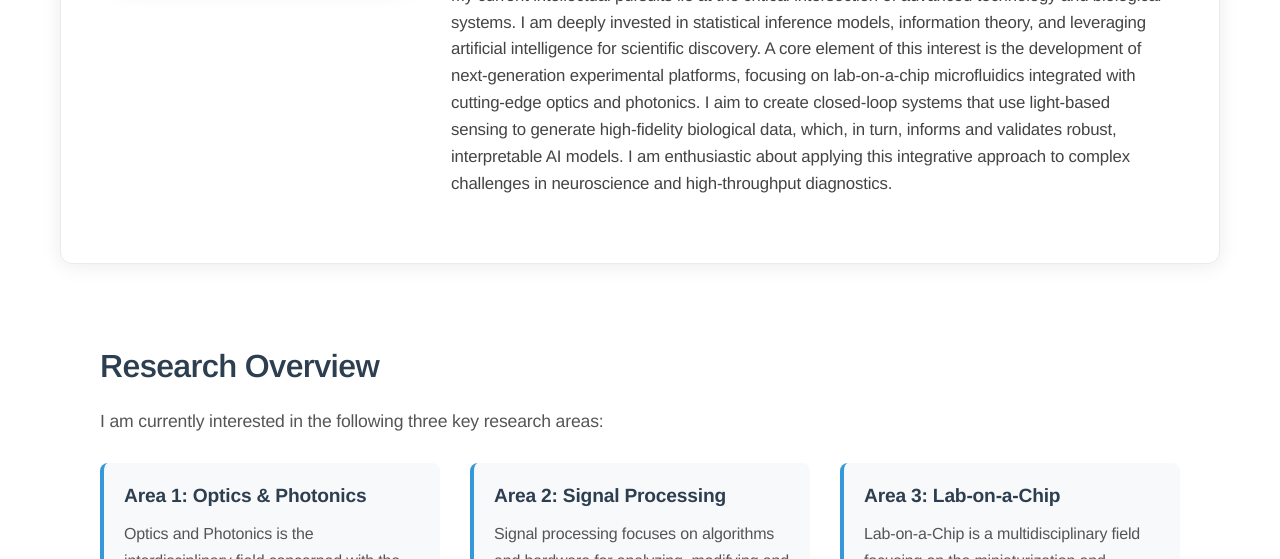
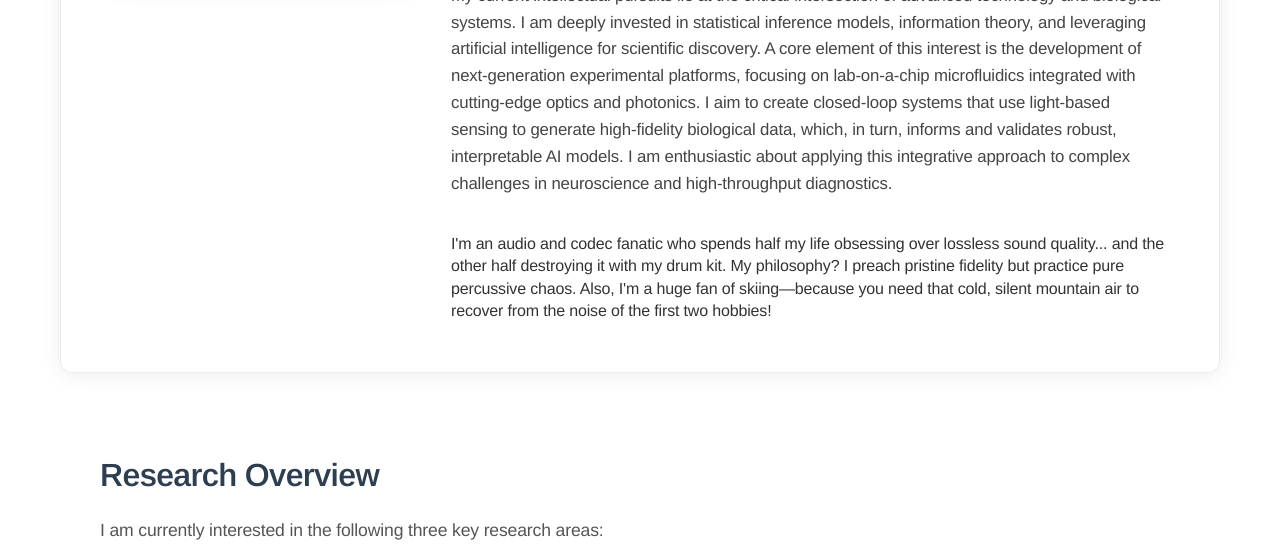
Before and after one commit to donghyuklee1/webpage, a website: page index.html in a window 1280 px wide. Shown: the part 541-1100 px from the top of the page. Drawn offline with nearby package versions, Linux system fonts and the light colour scheme.

Commit message:
Update index.html

```diff
--- a/index.html
+++ b/index.html
@@ -54,6 +54,12 @@
 
                         <div class="research-section">
                             <p>My current intellectual pursuits lie at the critical intersection of advanced technology and biological systems. I am deeply invested in statistical inference models, information theory, and leveraging artificial intelligence for scientific discovery. A core element of this interest is the development of next-generation experimental platforms, focusing on lab-on-a-chip microfluidics integrated with cutting-edge optics and photonics. I aim to create closed-loop systems that use light-based sensing to generate high-fidelity biological data, which, in turn, informs and validates robust, interpretable AI models. I am enthusiastic about applying this integrative approach to complex challenges in neuroscience and high-throughput diagnostics.</p>
+                        </div>
+
+                        <div class="hobby-section">
+                            <p>I'm an audio and codec fanatic who spends half my life obsessing over lossless sound quality... and the other half destroying it with my drum kit.
+
+My philosophy? I preach pristine fidelity but practice pure percussive chaos. Also, I'm a huge fan of skiing—because you need that cold, silent mountain air to recover from the noise of the first two hobbies!</p>
                         </div>
                     </div>
                 </div>
```
